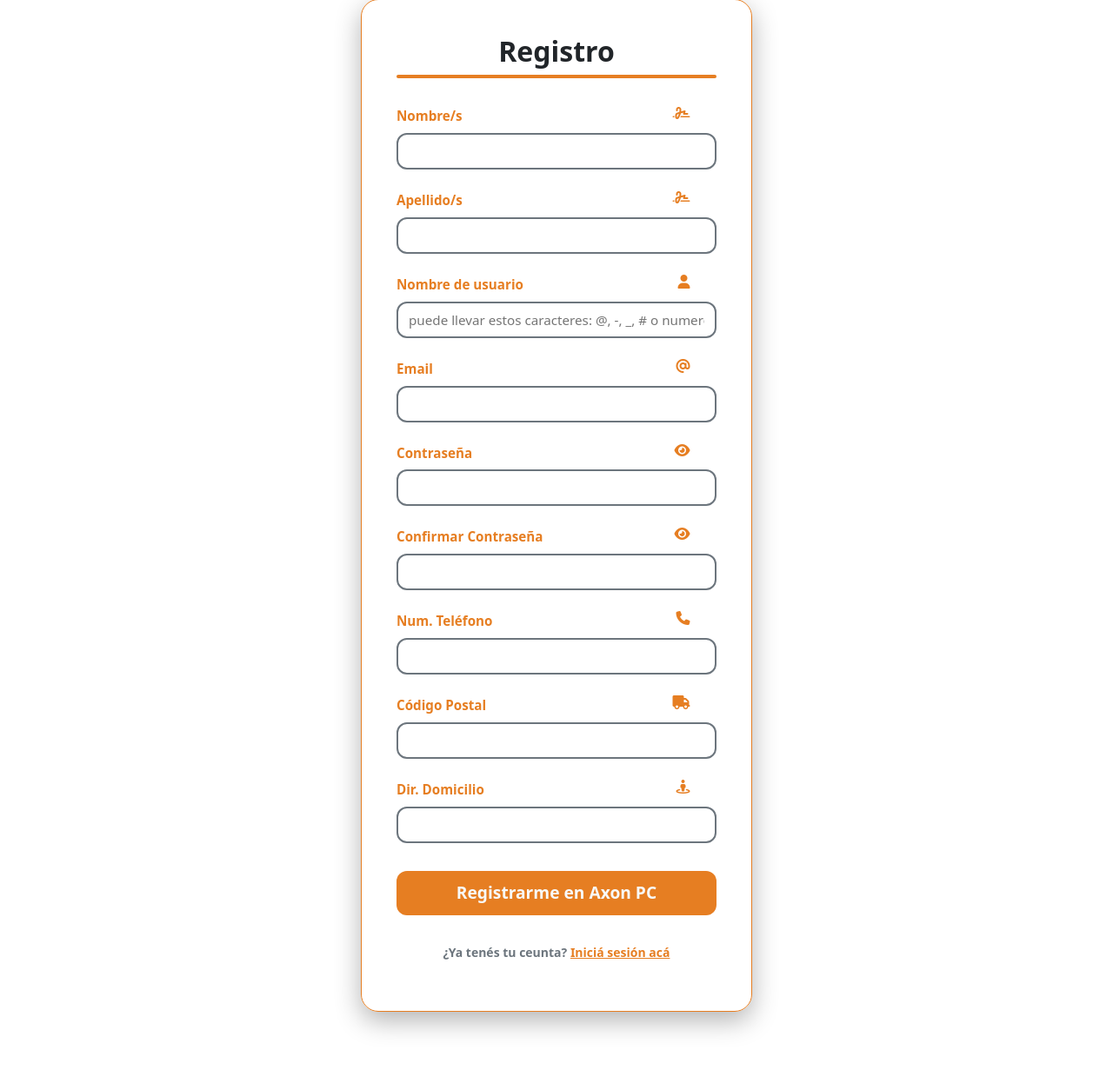
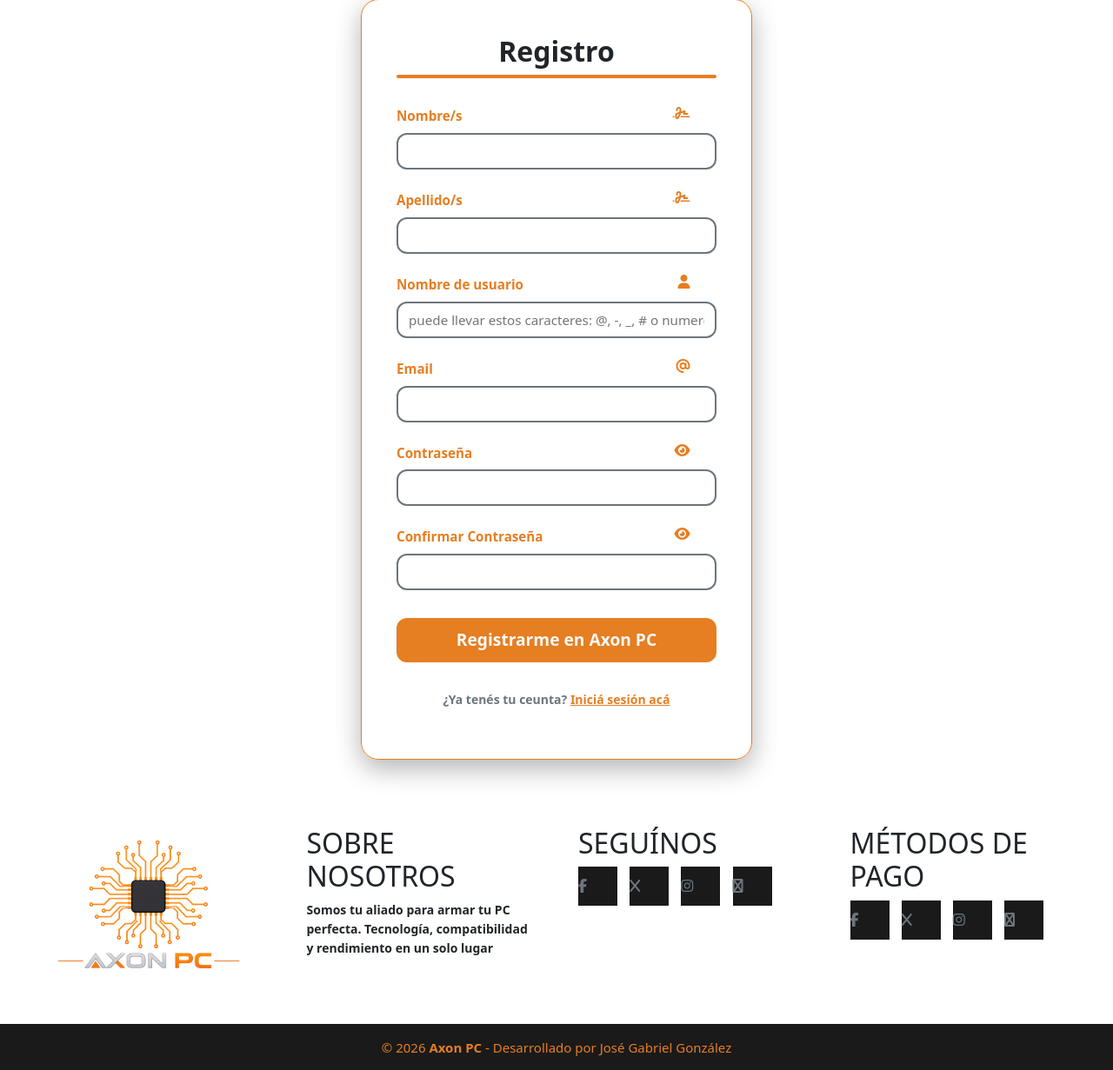
Before and after one commit to GabrielGonzalezBotto/e-commerce_pc-builder_django-MySQL, a Django app: page /registro/ in a window 1280 px wide. Shown: the part 113-1344 px from the top of the page at 87% size. Run offline with Django 5.2, Linux system fonts and the light colour scheme; some libraries are stand-ins or nearby versions.

Commit message:
fix: modificacion en usuario/fomrs.py, registro.html y perfil en base.html

```diff
--- a/AXON_PC/usuarios/forms.py
+++ b/AXON_PC/usuarios/forms.py
@@ -9,7 +9,7 @@ class RegistroForm(UserCreationForm):
 
     class Meta:
         model = Usuario
-        fields = ['username', 'first_name', 'last_name', 'email', 'password1', 'password2', 'telefono', 'postal', 'direccion']
+        fields = ['username', 'first_name', 'last_name', 'email', 'password1', 'password2']
 
     def clean_email(self):
         email = self.cleaned_data.get('email')
--- a/AXON_PC/usuarios/templates/usuarios/registro.html
+++ b/AXON_PC/usuarios/templates/usuarios/registro.html
@@ -85,46 +85,6 @@
                     {% endif %}
                 </div>
 
-                <!--TELEFONO-->
-                <div class="login-input">
-                    <label for="{{ form.telefono.id_for_label }}">Num. Teléfono</label>
-                    <input type="text" name="telefono" id="{{ form.telefono.id_for_label }}" value="{{ form.telefono.value|default_if_none:'' }}">
-                    {% if form.telefono.errors %}
-                        <small class="text-error">{{ form.telefono.errors|striptags }}</small>
-                    {% endif %}
-                    <i class="fa-solid fa-phone"></i>
-                </div>
-
-                <!--POSTAL-->
-                <div class="login-input">
-                    <label for="{{ form.postal.id_for_label }}">Código Postal</label>
-                    <input type="text" name="postal" id="{{ form.postal.id_for_label }}" value="{{ form.postal.value|default_if_none:'' }}">
-                    {% if form.postal.errors %}
-                        <small class="text-error">{{ form.postal.errors|striptags }}</small>
-                    {% endif %}
-                    <i class="fa-solid fa-truck"></i>
-                </div>
-
-                <!--LOCALIDAD-->
-                <!--<div class="login-input">
-                    <label for="{{ field.id_for_label }}">Localidad</label>
-                    <input type="text">
-                    {% if field.errors %}
-                        <small class="text-error">{{ field.errors|striptags }}</small>
-                    {% endif %}
-                    <i class="fa-solid fa-location-dot"></i>
-                </div>-->
-
-                <!--DOMICILIO-->
-                <div class="login-input">
-                    <label for="{{ form.direccion.id_for_label }}">Dir. Domicilio</label>
-                    <input type="text" name="direccion" id="{{ form.direccion.id_for_label }}">
-                    {% if form.direccion.errors %}
-                        <small class="text-error">{{ form.direccion.errors|striptags }}</small>
-                    {% endif %}
-                    <i class="fa-solid fa-street-view"></i>
-                </div>
-
             <button type="submit" class="btn-login">Registrarme en Axon PC</button>
         </form>
 
```
